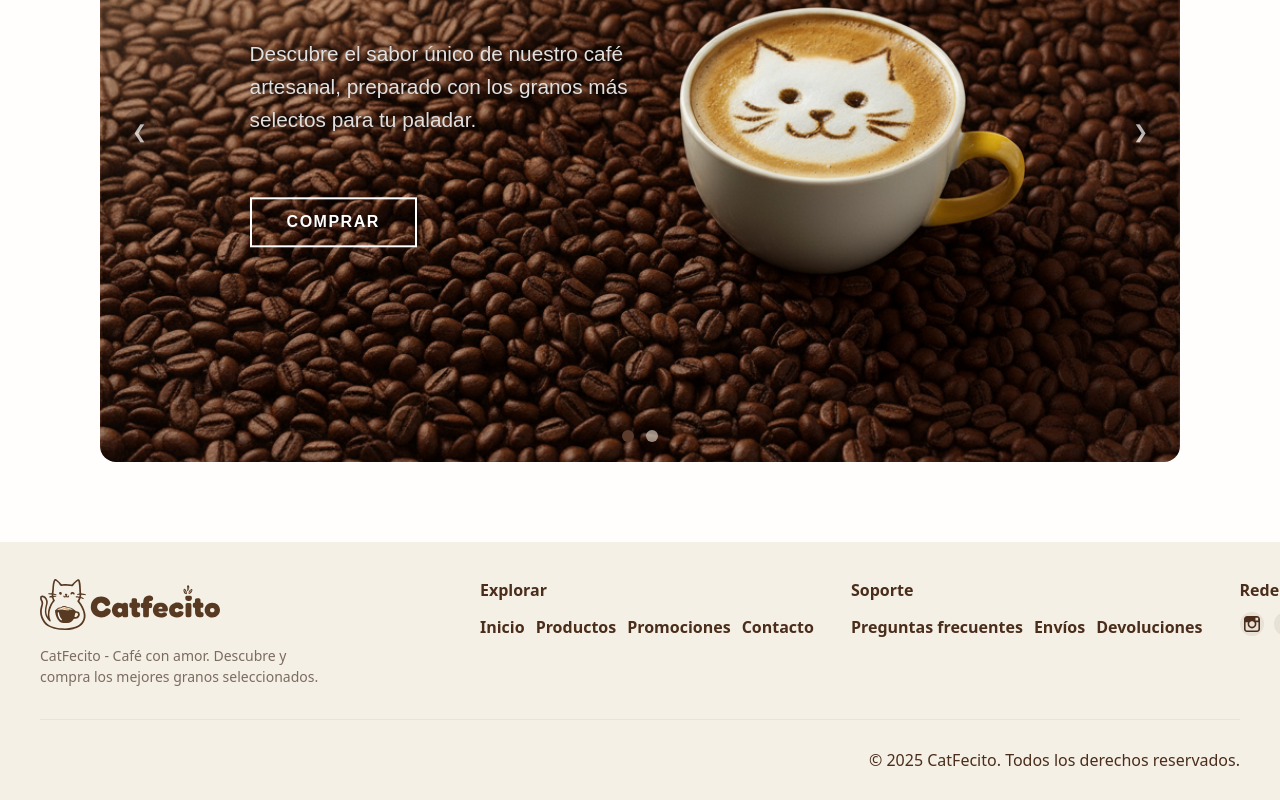
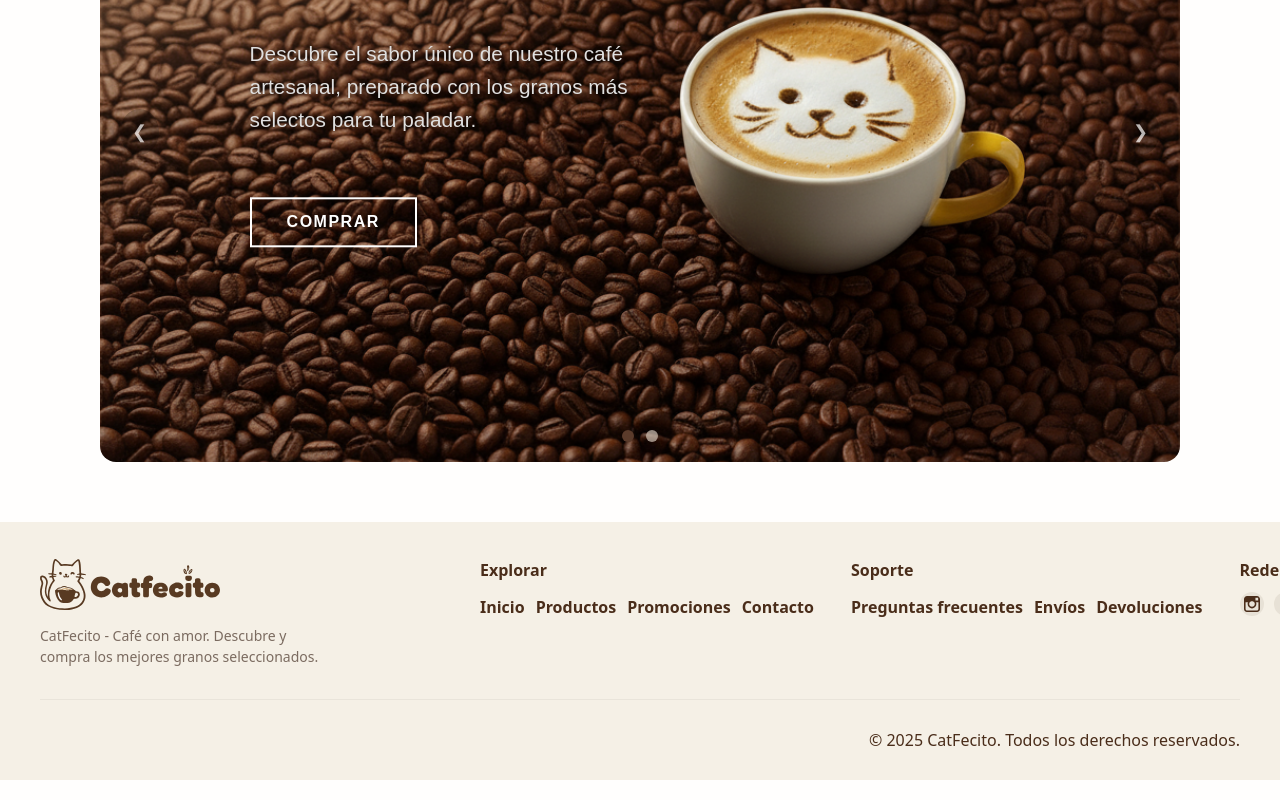
Before and after one commit to PowerSystem2024/CodeTitansEcommerce, a React (Vite) app in the folder client/CatFecito/: page / in a window 1280 px wide. Shown: the part 388-1188 px from the top of the page. Built offline with nearby package versions, Linux system fonts and the light colour scheme; no server answers.

Commit message:
Update background color in AdminProfile, Profile, and ProductCard styles for consistency

```diff
--- a/client/CatFecito/src/components/AdminProfile.css
+++ b/client/CatFecito/src/components/AdminProfile.css
@@ -11,7 +11,7 @@
 .profile-page-admin {
   background: var(--profile-bg);
   min-height: 100vh;
-  background-color: #fdf8ef;
+  background-color: #fffefd;
 }
 
 .profile-admin-container {
--- a/client/CatFecito/src/components/FooterComponent/Footer.css
+++ b/client/CatFecito/src/components/FooterComponent/Footer.css
@@ -14,7 +14,7 @@
   padding-top: 36px;
   padding-bottom: 12px;
   font-family: system-ui, Avenir, Helvetica, Arial, sans-serif;
-  margin-top: 30px;
+  margin-top: 10px;
 }
 
 .cf-footer-inner{
--- a/client/CatFecito/src/components/Login.jsx
+++ b/client/CatFecito/src/components/Login.jsx
@@ -17,7 +17,7 @@ export const Login = ({ onSwitch, onSuccess }) => {
   const handleLogin = async (e) => {
     e.preventDefault();
     try {
-  const { data } = await axios.post(`${API_BASE}/auth/login`, { email, password });
+      const { data } = await axios.post(`${API_BASE}/auth/login`, { email, password });
       // Espera { user, token, ... }
       if (data?.token) {
         sessionStorage.setItem('authToken', data.token);
--- a/client/CatFecito/src/components/ProductsComponents/ProductCard.css
+++ b/client/CatFecito/src/components/ProductsComponents/ProductCard.css
@@ -6,7 +6,7 @@
 }
 /* Tarjeta individual de producto */
 .product-card {
-  background: #fdf8ef;
+  background: #fffefd;
   transition: transform 0.3s ease, box-shadow 0.3s ease;
   overflow: hidden;
   display: flex;
--- a/client/CatFecito/src/components/Profile.css
+++ b/client/CatFecito/src/components/Profile.css
@@ -13,7 +13,7 @@
 .profile-page {
   background: var(--profile-bg);
   min-height: 100vh;
-  background-color: #fdf8ef;
+  background-color: #fffefd;
 }
 
 .profile-container {
```
